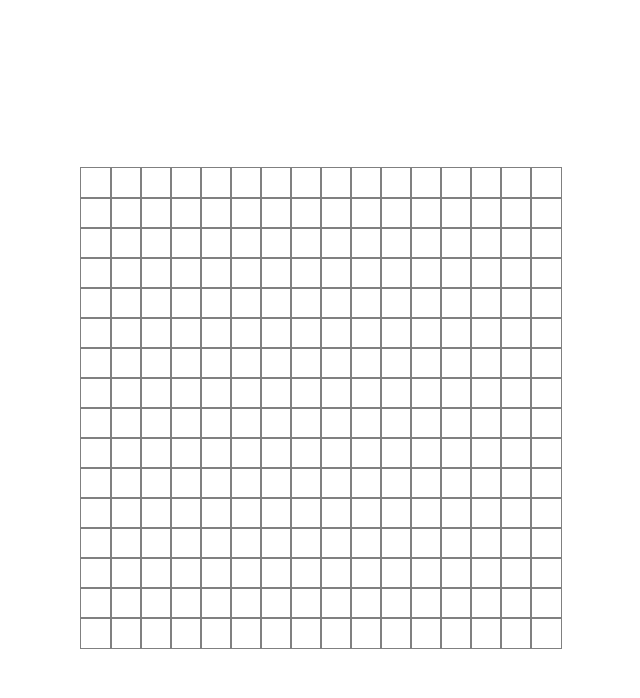
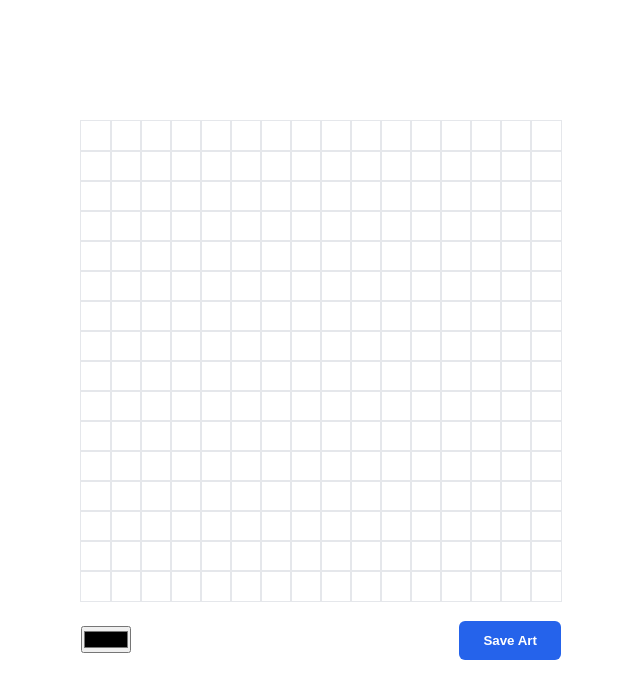
Before and after one commit to cehaaa/pixel-drawing, a website: page public/index.html in a window 1280 px wide. Shown: the whole page, without its empty margins (319-959 px from the left). Drawn offline with nearby package versions, Linux system fonts and the light colour scheme.

Commit message:
feat: main app

```diff
--- a/public/index.html
+++ b/public/index.html
@@ -4,11 +4,45 @@
 		<meta charset="UTF-8" />
 		<meta http-equiv="X-UA-Compatible" content="IE=edge" />
 		<meta name="viewport" content="width=device-width, initial-scale=1.0" />
-		<title>Pixel Art</title>
+
+		<title>Pixel Drawing</title>
+
+		<link rel="preconnect" href="https://fonts.googleapis.com" />
+		<link rel="preconnect" href="https://fonts.gstatic.com" crossorigin />
+		<link
+			href="https://fonts.googleapis.com/css2?family=Nunito&display=swap"
+			rel="stylesheet"
+		/>
 
 		<style>
+			:root {
+				--primary: #2563eb;
+				--primary-hover: #3b82f6;
+
+				--secondary: #1e293b;
+				--secondary-hover: #475569;
+
+				--white: #e5e7eb;
+			}
+
+			* {
+				margin: 0;
+				padding: 0;
+				box-sizing: border-box;
+			}
+
+			body {
+				font-family: "Nunito", sans-serif;
+				/* background: var(--secondary); */
+				/* color: var(--white); */
+			}
+
 			.box {
-				outline: 1px solid grey;
+				outline: 1px solid var(--white);
+			}
+
+			.box-0 * {
+				outline: 0 !important;
 			}
 
 			.board {
@@ -19,17 +53,51 @@
 				background: #22c55e;
 			}
 
+			.btn-primary {
+				background: var(--primary);
+				animation-duration: 200ms;
+				border: 0;
+				color: white;
+				padding: 0.75rem 1.5rem;
+				display: flex;
+				align-items: center;
+				justify-content: center;
+				cursor: pointer;
+				border-radius: 0.375rem;
+				font-weight: bold;
+			}
+
+			.btn-primary:hover {
+				background: var(--primary-hover);
+			}
+
 			.container {
 				display: flex;
 				height: 100vh;
 				justify-content: center;
 				align-items: center;
+				user-select: none;
+			}
+
+			.action {
+				display: flex;
+				justify-content: space-between;
+				align-items: center;
+				padding: 20px 0;
 			}
 		</style>
 	</head>
 	<body>
 		<div class="container">
-			<div id="board" class="board"></div>
+			<div>
+				<div id="board" class="board"></div>
+				<div class="action">
+					<div>
+						<input type="color" name="color-picker" id="color-picker" />
+					</div>
+					<button class="btn-primary" id="save-button">Save Art</button>
+				</div>
+			</div>
 		</div>
 
 		<script src="../dist/bundle.js"></script>
```
Also changed, not shown: dist/bundle.js.
